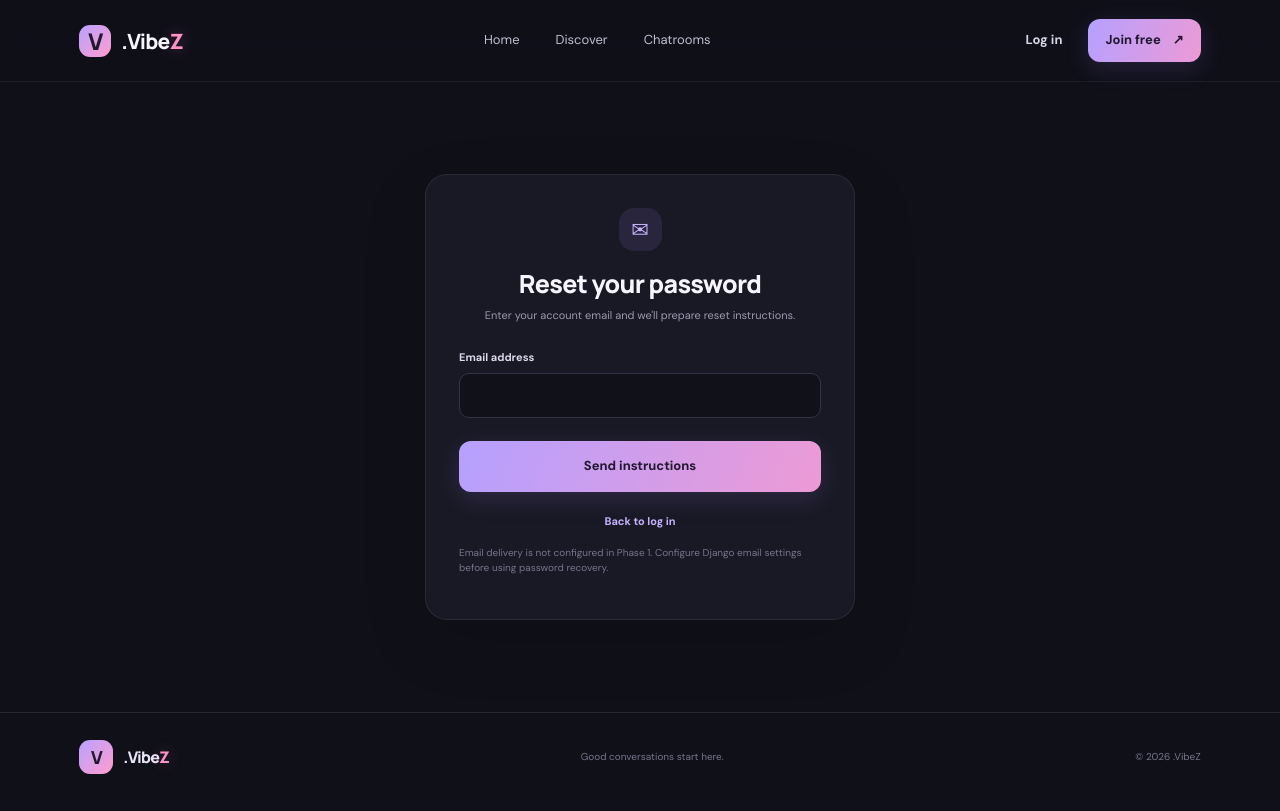
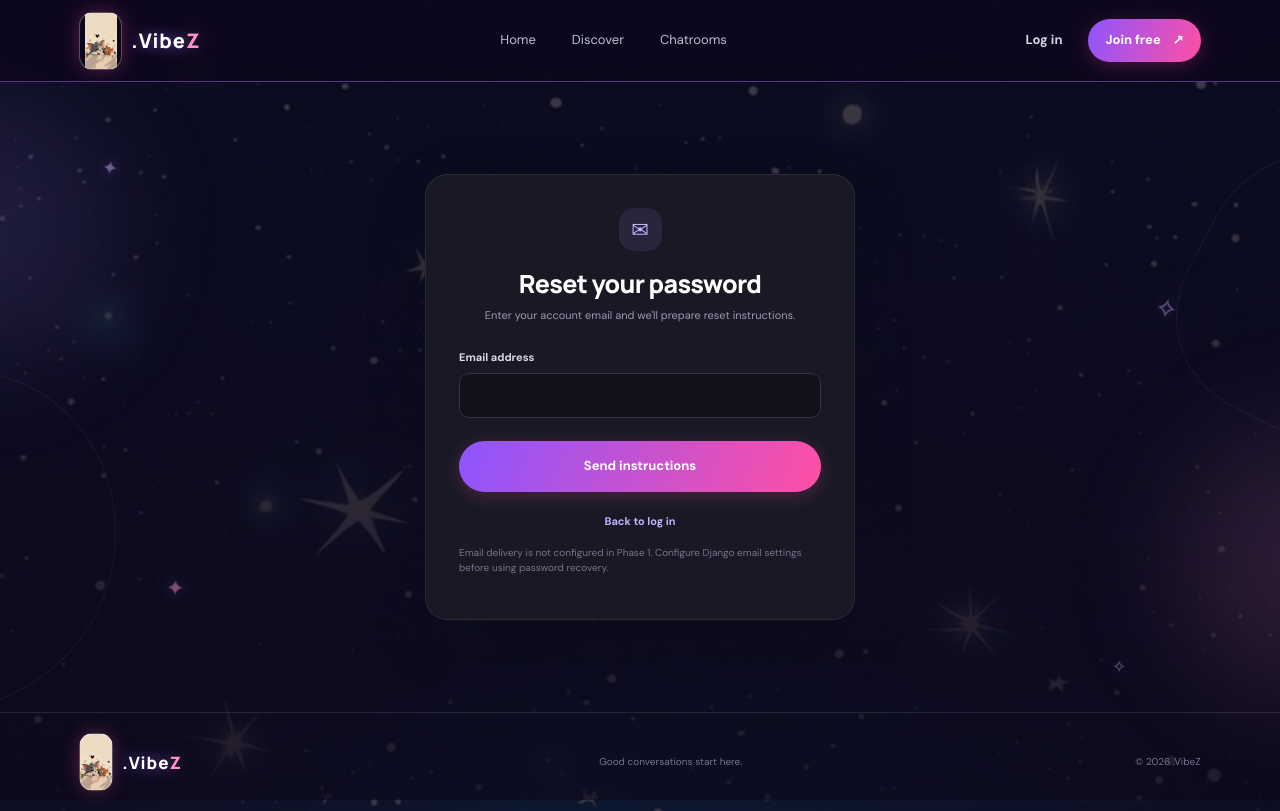
Before and after one commit to mulintisurendra73-arch/.Vibez_agora, a Django app: page /accounts/password-reset/ in a window 1280 px wide. Before the commit the page ends 774 px from the top, so only its background shows below. Run offline with Django 5.2, Linux system fonts and the light colour scheme; parts of the project's set-up code (start-up, migrations or seed data) failed here and were passed over.

Commit message:
Add cartoon theme images and template

```diff
--- a/templates/base.html
+++ b/templates/base.html
@@ -7,25 +7,55 @@
     <meta name="viewport" content="width=device-width, initial-scale=1, viewport-fit=cover">
     <meta name="theme-color" content="#101019">
     <meta name="color-scheme" content="dark">
+
     <title>{% block title %}.VibeZ — Find your people{% endblock %}</title>
+
+    <meta name="description" content=".VibeZ — Find your people, join conversations, and enjoy live social audio rooms.">
 
     <link rel="preconnect" href="https://fonts.googleapis.com">
     <link rel="preconnect" href="https://fonts.gstatic.com" crossorigin>
     <link href="https://fonts.googleapis.com/css2?family=DM+Sans:wght@400;500;600;700&family=Manrope:wght@400;500;600;700;800&display=swap" rel="stylesheet">
+
     <link rel="stylesheet" href="{% static 'css/site.css' %}">
 </head>
 
-<body>
+<body class="vibez-cartoon-theme">
+
+    <!-- Decorative cartoon-inspired background -->
+    <div class="cartoon-background" aria-hidden="true">
+        <div class="cartoon-orbit cartoon-orbit-one"></div>
+        <div class="cartoon-orbit cartoon-orbit-two"></div>
+
+        <span class="cartoon-star cartoon-star-one">✦</span>
+        <span class="cartoon-star cartoon-star-two">✧</span>
+        <span class="cartoon-star cartoon-star-three">✦</span>
+        <span class="cartoon-star cartoon-star-four">✧</span>
+
+        <div class="cartoon-glow cartoon-glow-one"></div>
+        <div class="cartoon-glow cartoon-glow-two"></div>
+    </div>
+
+    <!-- Main header -->
     <header class="topbar">
-        <a class="brand" href="{% url 'home' %}" aria-label=".VibeZ home">
-            <span class="brand-mark" aria-hidden="true">V</span>
-            <span>.Vibe<span class="brand-z">Z</span></span>
+
+        <a class="brand cartoon-brand"
+           href="{% url 'home' %}"
+           aria-label=".VibeZ home">
+
+            <span class="brand-mark cartoon-brand-mark" aria-hidden="true">
+                <span class="brand-mascot">🐱</span>
+            </span>
+
+            <span class="brand-wordmark">
+                .Vibe<span class="brand-z">Z</span>
+            </span>
         </a>
 
         <nav class="desktop-nav" aria-label="Main navigation">
             <a href="{% url 'home' %}">Home</a>
             <a href="{% url 'discover' %}">Discover</a>
             <a href="{% url 'rooms' %}">Chatrooms</a>
+
             {% if user.is_authenticated %}
                 <a href="{% url 'notifications' %}">Notifications</a>
                 <a href="{% url 'my_profile' %}">My profile</a>
@@ -34,86 +64,165 @@
 
         <div class="nav-actions">
             {% if user.is_authenticated %}
+
                 <span class="welcome">
                     Hi, {{ user.first_name|default:user.username }}
                 </span>
-                <form method="post" action="{% url 'logout' %}" class="inline-form">
+
+                <form method="post"
+                      action="{% url 'logout' %}"
+                      class="inline-form">
                     {% csrf_token %}
-                    <button class="btn btn-quiet" type="submit">Sign out</button>
+                    <button class="btn btn-quiet" type="submit">
+                        Sign out
+                    </button>
                 </form>
+
             {% else %}
-                <a class="btn btn-quiet login-link" href="{% url 'login' %}">Log in</a>
-                <a class="btn btn-primary nav-join" href="{% url 'register' %}">
+
+                <a class="btn btn-quiet login-link"
+                   href="{% url 'login' %}">
+                    Log in
+                </a>
+
+                <a class="btn btn-primary nav-join"
+                   href="{% url 'register' %}">
                     Join free <span aria-hidden="true">↗</span>
                 </a>
+
             {% endif %}
         </div>
     </header>
 
+    <!-- Django success and error messages -->
     {% if messages %}
         <div class="message-stack" aria-live="polite">
             {% for message in messages %}
-                <div class="message {{ message.tags }}">{{ message }}</div>
+                <div class="message {{ message.tags }}">
+                    {{ message }}
+                </div>
             {% endfor %}
         </div>
     {% endif %}
 
+    <!-- Page-specific content -->
     <main class="app-main">
         {% block content %}{% endblock %}
     </main>
 
+    <!-- Footer -->
     <footer class="footer">
-        <a class="brand footer-brand" href="{% url 'home' %}">
-            <span class="brand-mark" aria-hidden="true">V</span>
-            <span>.Vibe<span class="brand-z">Z</span></span>
+
+        <a class="brand cartoon-brand footer-brand"
+           href="{% url 'home' %}"
+           aria-label=".VibeZ home">
+
+            <span class="brand-mark cartoon-brand-mark" aria-hidden="true">
+                <span class="brand-mascot">🐱</span>
+            </span>
+
+            <span class="brand-wordmark">
+                .Vibe<span class="brand-z">Z</span>
+            </span>
         </a>
+
         <span>Good conversations start here.</span>
         <span>© {% now "Y" %} .VibeZ</span>
     </footer>
 
+    <!-- Mobile bottom navigation -->
     {% if user.is_authenticated %}
         <nav class="mobile-bottom-nav" aria-label="Mobile navigation">
-            <a class="mobile-nav-item" href="{% url 'home' %}"
-               aria-label="Home" title="Home">
-                <svg viewBox="0 0 24 24" aria-hidden="true">
+
+            <a class="mobile-nav-item"
+               href="{% url 'home' %}"
+               aria-label="Home"
+               title="Home">
+
+                <svg viewBox="0 0 24 24"
+                     aria-hidden="true"
+                     fill="none"
+                     stroke="currentColor"
+                     stroke-width="1.8"
+                     stroke-linecap="round"
+                     stroke-linejoin="round">
                     <path d="m3 10 9-7 9 7"></path>
                     <path d="M5 9v12h14V9"></path>
                     <path d="M9 21v-7h6v7"></path>
                 </svg>
             </a>
 
-            <a class="mobile-nav-item" href="{% url 'rooms' %}"
-               aria-label="Chatrooms" title="Chatrooms">
-                <svg viewBox="0 0 24 24" aria-hidden="true">
+            <a class="mobile-nav-item"
+               href="{% url 'rooms' %}"
+               aria-label="Chatrooms"
+               title="Chatrooms">
+
+                <svg viewBox="0 0 24 24"
+                     aria-hidden="true"
+                     fill="none"
+                     stroke="currentColor"
+                     stroke-width="1.8"
+                     stroke-linecap="round"
+                     stroke-linejoin="round">
                     <rect x="3" y="4" width="18" height="14" rx="3"></rect>
                     <path d="M8 18 5 21"></path>
                     <path d="M8 9h8M8 13h5"></path>
                 </svg>
             </a>
 
-            <a class="mobile-nav-item" href="{% url 'discover' %}"
-               aria-label="Messages" title="Messages">
-                <svg viewBox="0 0 24 24" aria-hidden="true">
+            <!-- Existing Discover destination retained.
+                 Replace with the real messaging URL when implemented. -->
+            <a class="mobile-nav-item"
+               href="{% url 'discover' %}"
+               aria-label="Messages"
+               title="Messages">
+
+                <svg viewBox="0 0 24 24"
+                     aria-hidden="true"
+                     fill="none"
+                     stroke="currentColor"
+                     stroke-width="1.8"
+                     stroke-linecap="round"
+                     stroke-linejoin="round">
                     <path d="M21 11.5a8.5 8.5 0 0 1-12.4 7.6L3 21l1.9-5.6A8.5 8.5 0 1 1 21 11.5Z"></path>
                     <path d="M8 10h8M8 14h5"></path>
                 </svg>
             </a>
 
-            <a class="mobile-nav-item" href="{% url 'notifications' %}"
-               aria-label="Notifications" title="Notifications">
-                <svg viewBox="0 0 24 24" aria-hidden="true">
+            <a class="mobile-nav-item"
+               href="{% url 'notifications' %}"
+               aria-label="Notifications"
+               title="Notifications">
+
+                <svg viewBox="0 0 24 24"
+                     aria-hidden="true"
+                     fill="none"
+                     stroke="currentColor"
+                     stroke-width="1.8"
+                     stroke-linecap="round"
+                     stroke-linejoin="round">
                     <path d="M18 8a6 6 0 0 0-12 0c0 7-3 7-3 9h18c0-2-3-2-3-9"></path>
                     <path d="M10 21h4"></path>
                 </svg>
             </a>
 
-            <a class="mobile-nav-item" href="{% url 'my_profile' %}"
-               aria-label="Profile" title="Profile">
-                <svg viewBox="0 0 24 24" aria-hidden="true">
+            <a class="mobile-nav-item"
+               href="{% url 'my_profile' %}"
+               aria-label="Profile"
+               title="Profile">
+
+                <svg viewBox="0 0 24 24"
+                     aria-hidden="true"
+                     fill="none"
+                     stroke="currentColor"
+                     stroke-width="1.8"
+                     stroke-linecap="round"
+                     stroke-linejoin="round">
                     <circle cx="12" cy="8" r="4"></circle>
                     <path d="M4 21a8 8 0 0 1 16 0"></path>
                 </svg>
             </a>
+
         </nav>
     {% endif %}
 
```
Also changed, not shown: static/images/chatroom_background.png (added), static/images/home_page.jpg (added), static/images/logo.jpg (added).
